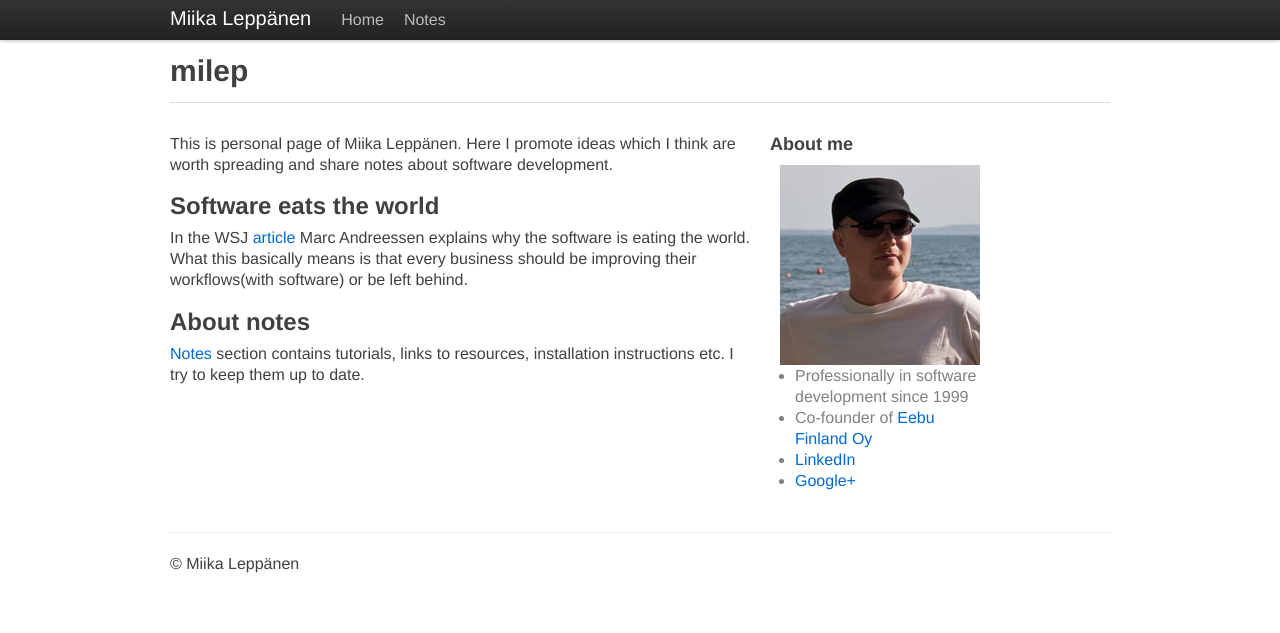
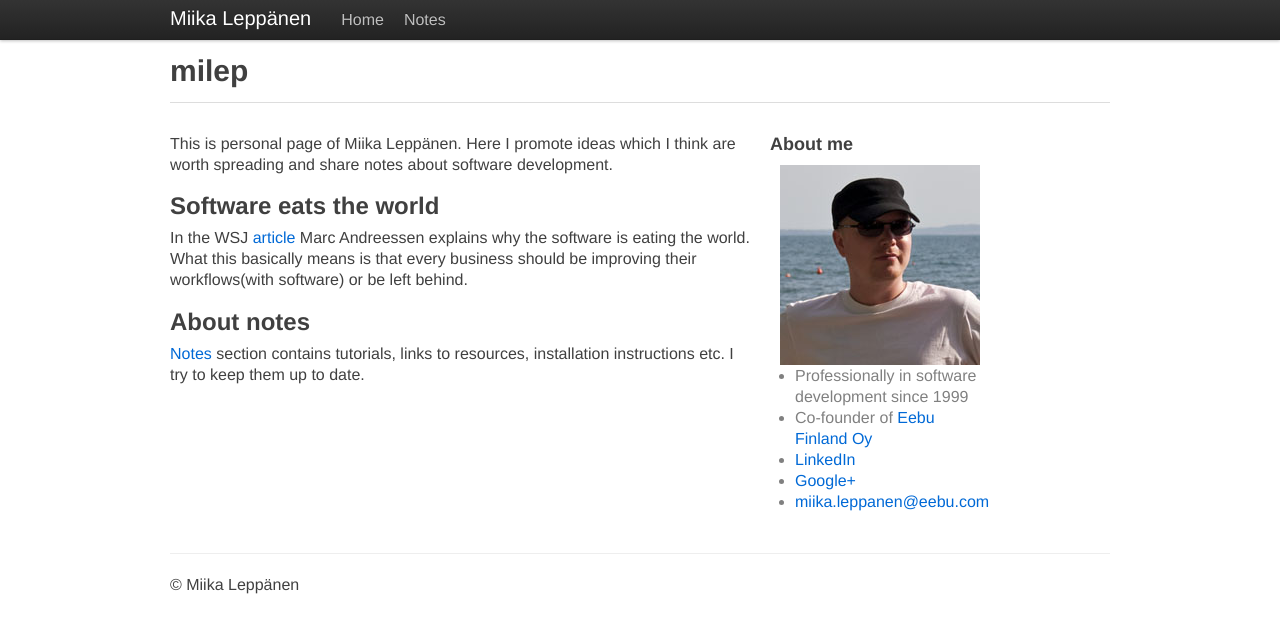
Before and after one commit to milep/milep.github.com, a Jekyll site: the page built from index.markdown, in a window 1280 px wide. Shown: the top 633 px of the page. Built offline with Jekyll 4.4.1, drawn with Linux system fonts in a browser that asks for light colours.

Commit message:
Add email

```diff
--- a/_includes/sidebar.html
+++ b/_includes/sidebar.html
@@ -12,4 +12,7 @@
               <li>
                 <a href="https://plus.google.com/101035925352586799794/posts">Google+</a>
               </li>
+              <li>
+                <a href="mailto:miika.leppanen@eebu.com">miika.leppanen@eebu.com</a>
+              </li>
             </ul>
```
Also changed, not shown: 10 other files.
